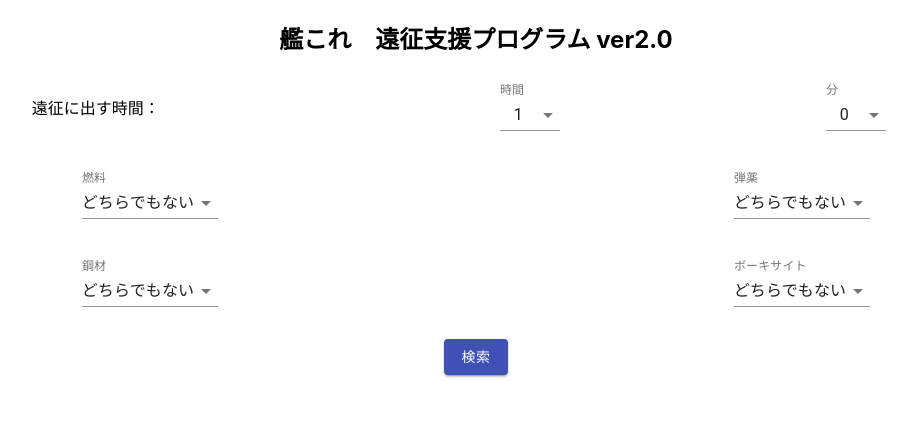
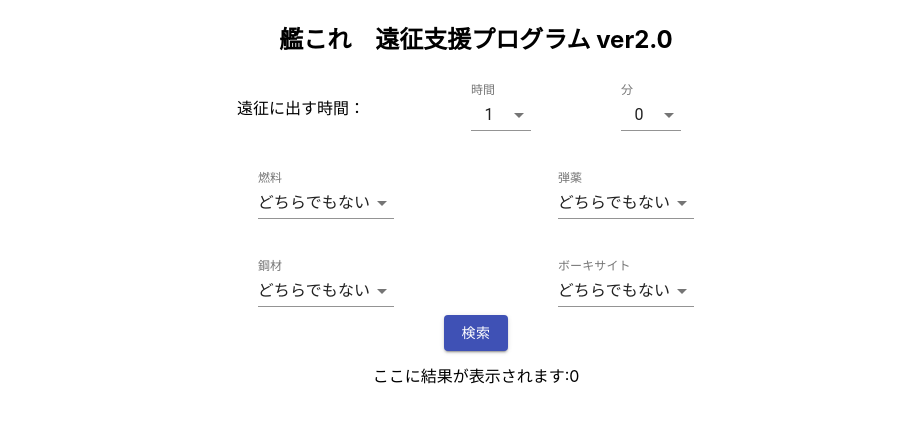
Before and after one commit to hirarira/KanColeEns, a React (Create React App) app in the folder kankore-ens/: page / in a window 1280 px wide. Shown: the top 422 px of the page, without its empty margins (164-1073 px from the left). Built offline with nearby package versions, Linux system fonts and the light colour scheme.

Commit message:
検索結果を表示するコンポーネントを追加

```diff
--- a/kankore-ens/src/App.js
+++ b/kankore-ens/src/App.js
@@ -1,8 +1,10 @@
 import React from 'react';
 import { makeStyles, FormControl, InputLabel,
-  Select, MenuItem, Grid, Button } from '@material-ui/core';
+  Select, MenuItem, Grid } from '@material-ui/core';
 
 import './App.css';
+
+import Search from './lib/Search';
 
 function App() {
   const useStyles = makeStyles(theme => ({
@@ -13,8 +15,11 @@
     selectEmpty: {
       marginTop: theme.spacing(2),
     },
-    textBody: {
+    body: {
       textAlign: 'center'
+    },
+    mainBody: {
+      maxWidth: '600px'
     }
   }));
   const classes = useStyles();
@@ -49,7 +54,8 @@
   return (
     <div className="App">
       <h2 className="header">艦これ　遠征支援プログラム ver2.0</h2>
-      <Grid container spacing={3} alignItems="center" className={classes.textBody}>
+      <Grid container justify="center" className={classes.body}>
+        <Grid container spacing={3} alignItems="center" className={classes.mainBody} >
           <Grid item xs={5}>
             遠征に出す時間：
           </Grid>
@@ -155,10 +161,15 @@
               </Select>
             </FormControl>
           </Grid>
+        </Grid>
         <Grid item xs={12}>
-          <Button variant="contained" color="primary">
-            検索
-          </Button>
+          <Search
+            time={enseiHour*60+enseiMinutes}
+            fuel={needFuel}
+            bullet={needBullet}
+            steel={needSteel}
+            bauxite={needBauxite}
+          />
         </Grid>
       </Grid>
     </div>
--- /dev/null
+++ b/kankore-ens/src/lib/Ninmu.json
@@ -0,0 +1,16 @@
+[
+  {
+    "no": 1,
+    "name": "練習航海",
+    "time": 15,
+    "exp": 10,
+    "fuel": 0,
+    "bullet": 0,
+    "steel": 0,
+    "bauxite": 0,
+    "level": "E",
+    "needHeadLv": 1,
+    "needNum": 2,
+    "remarks": ""
+  }
+]
--- /dev/null
+++ b/kankore-ens/src/lib/Search.js
@@ -0,0 +1,27 @@
+import React from 'react';
+import { Grid, Button } from '@material-ui/core';
+import ShowResult from './ShowResult'
+import Ninmu from './Ninmu';
+
+function Search(props) {
+  const [showNinmu, setShowNinmu] = React.useState([]);
+  const filter = () => {
+    console.log(props);
+    setShowNinmu();
+    console.log(Ninmu);
+  }
+  return (
+    <Grid container spacing={3}>
+      <Grid item xs={12}>
+        <Button variant="contained" color="primary" onClick={filter}>
+          検索
+        </Button>
+      </Grid>
+      <ShowResult
+        list={showNinmu}
+      />
+    </Grid>
+  )
+}
+
+export default Search;
--- /dev/null
+++ b/kankore-ens/src/lib/ShowResult.js
@@ -0,0 +1,22 @@
+import React from 'react';
+import { Grid } from '@material-ui/core';
+
+function ShowResult(props) {
+  return (
+    <Grid container spacing={3}>
+      { props.list.length === 0 &&
+        <Grid item xs={12}>
+          ここに結果が表示されます:
+          {props.list.length}
+        </Grid>
+      }
+      { props.list.length > 0 &&
+        <Grid item xs={12}>
+          {props.list}
+        </Grid>
+      }
+    </Grid>
+  )
+}
+
+export default ShowResult;
```
Lines whose indentation alone changed are shown as unchanged.
